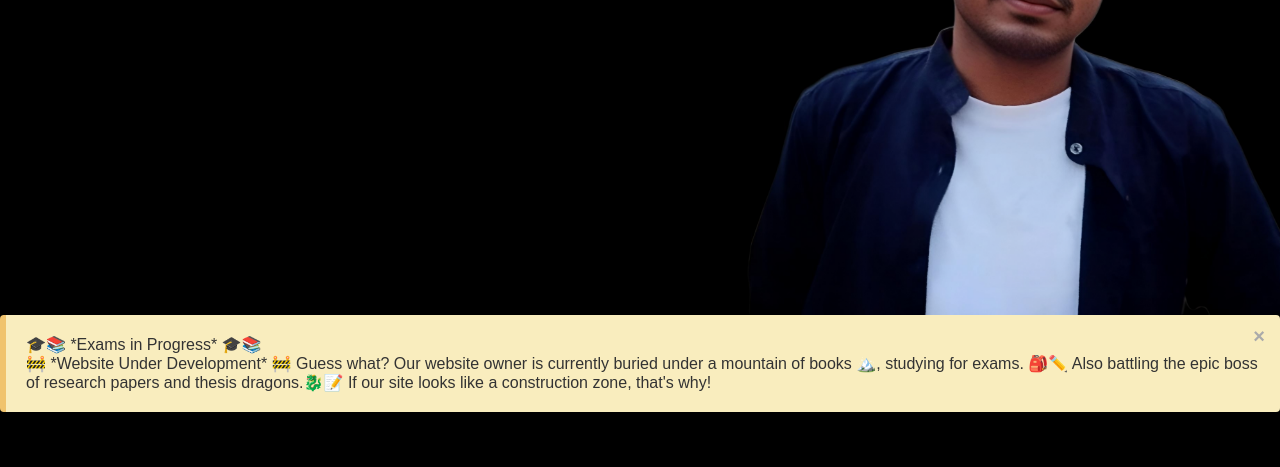
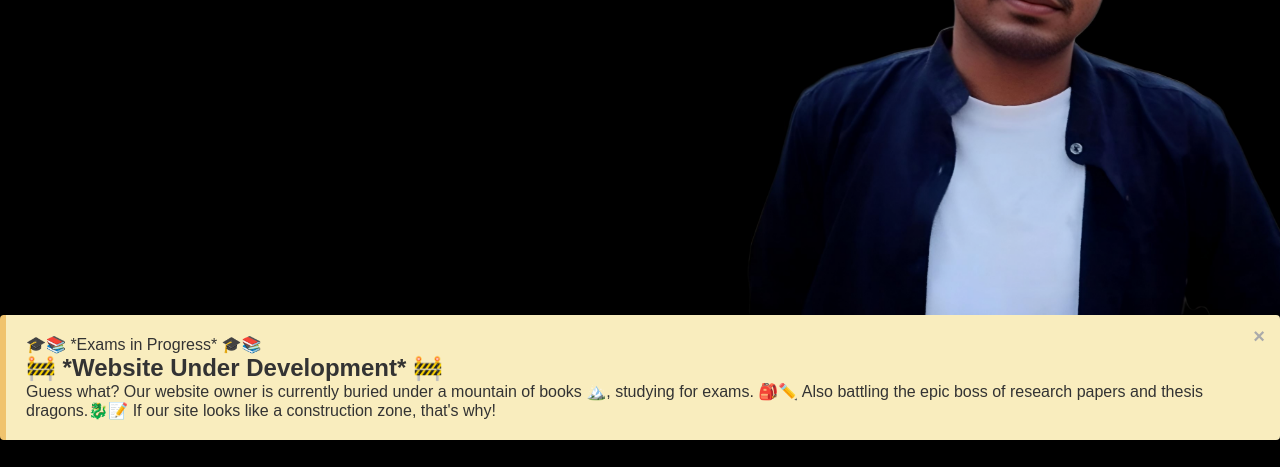
Before and after one commit to shrabonbiswas/its-shrabon, a plain HTML site: page index.html in a window 1280 px wide. Shown: the part 485-952 px from the top of the page. Drawn offline with Linux system fonts and the light colour scheme.

Commit message:
index.html

```diff
--- a/index.html
+++ b/index.html
@@ -34,7 +34,7 @@
             <span class="closebtn" onclick="this.parentElement.style.display='none';">&times;</span>
             <p>🎓📚 *Exams in Progress* 🎓📚 </p>
 
-                🚧 *Website Under Development* 🚧
+               <h2> 🚧 *Website Under Development* 🚧</h2>
 
 
                 Guess what? Our website owner is currently buried under a mountain of books 🏔️, studying for exams. 🎒✏️ Also battling the epic boss of research papers and thesis dragons.🐉📝 If our site looks like a construction zone, that's why!
```
